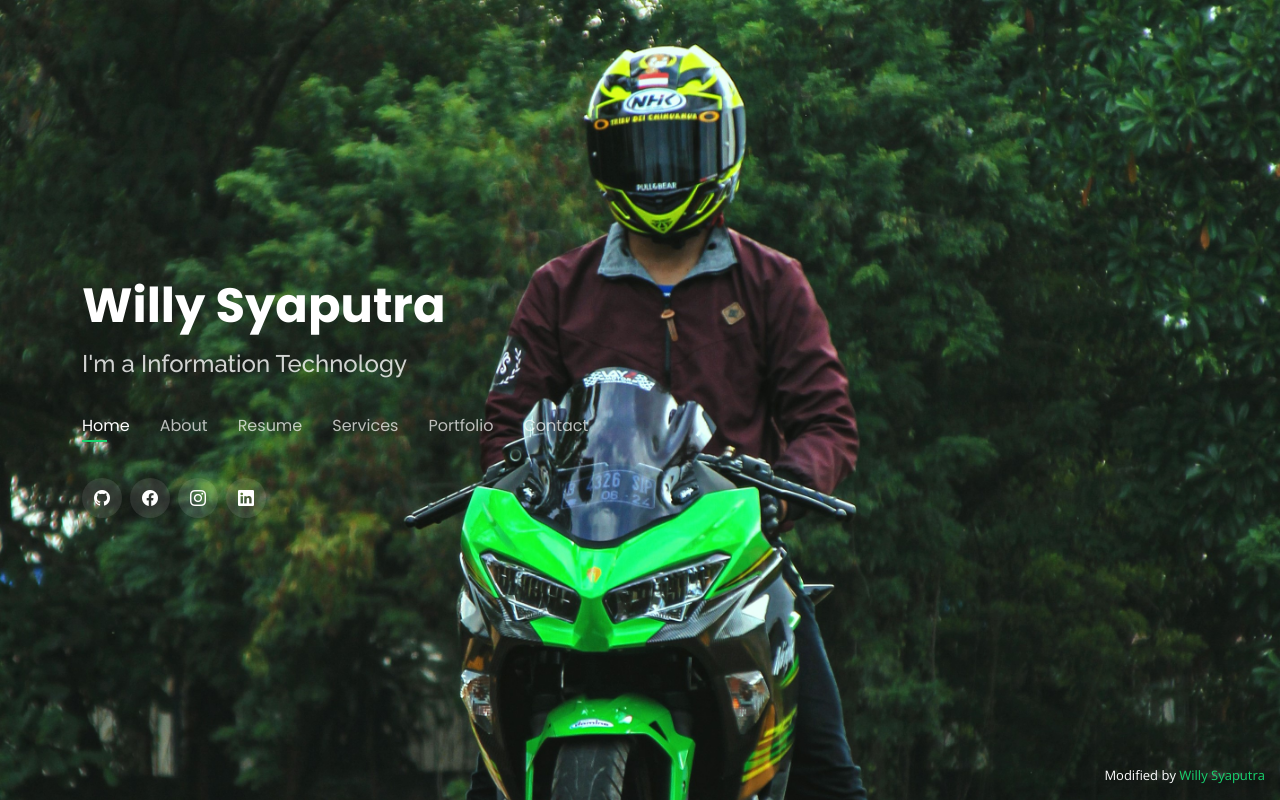
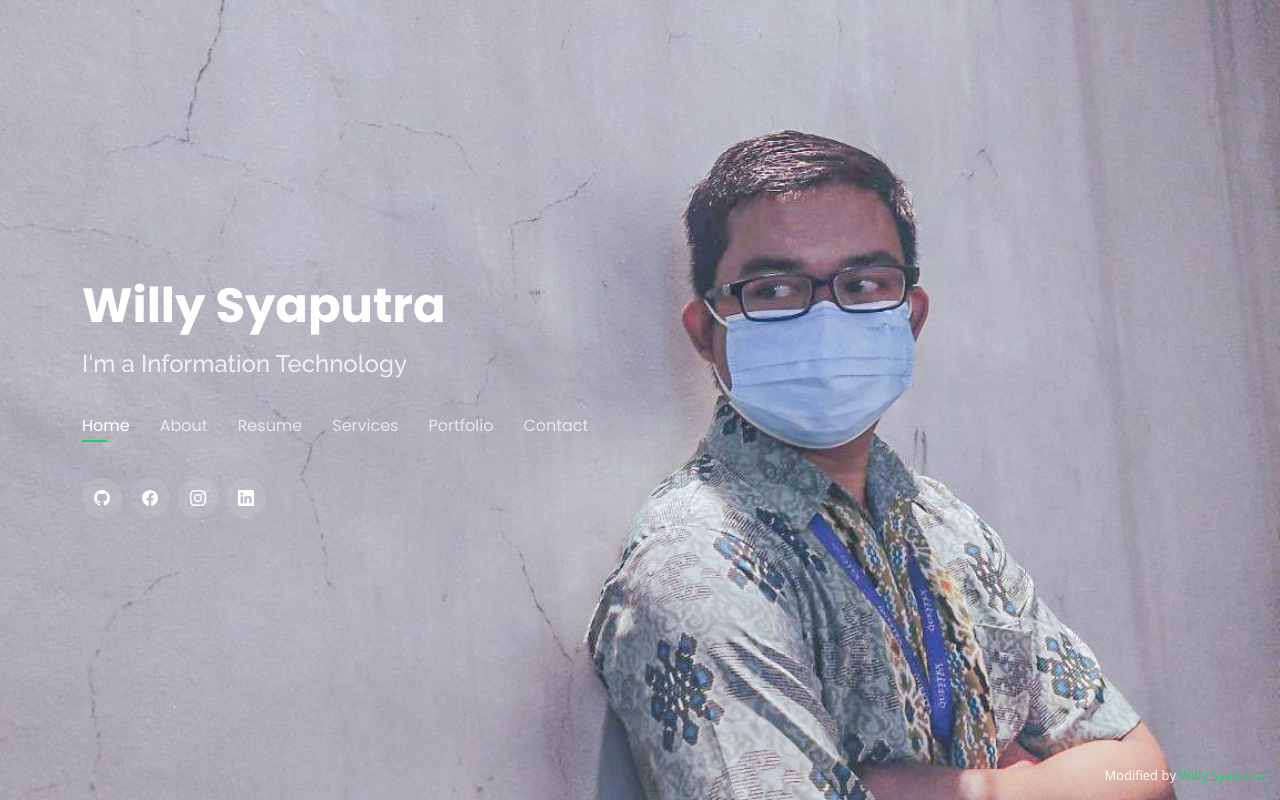
Before and after one commit to willysyaputra/mypersonal.github.io, a plain HTML site: page index.html in a window 1280 px wide. Drawn offline with nearby package versions, Linux system fonts and the light colour scheme.

Commit message:
Update style.css

```diff
--- a/assets/css/style.css
+++ b/assets/css/style.css
@@ -19,7 +19,7 @@ body {
 body::before {
   content: "";
   position: fixed;
-  background: #040404 url("../img/bg2.jpg") top right no-repeat;
+  background: #040404 url("../img/bg.jpeg") top right no-repeat;
   background-size: cover;
   left: 0;
   right: 0;
```
